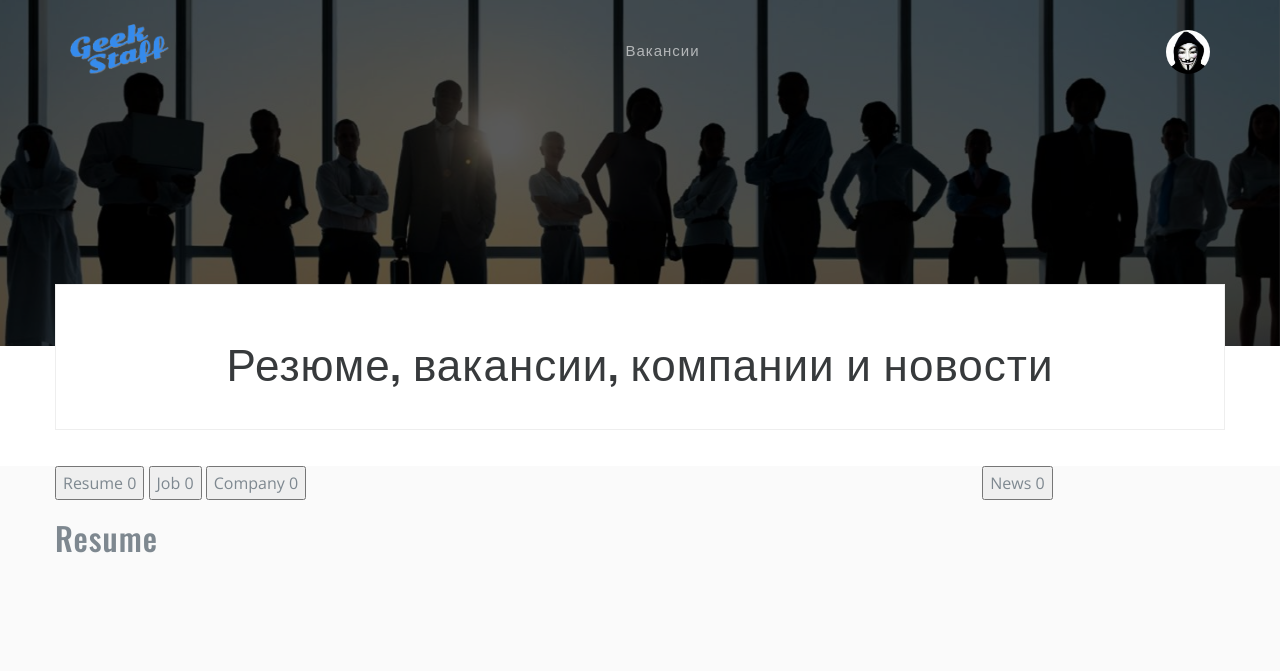
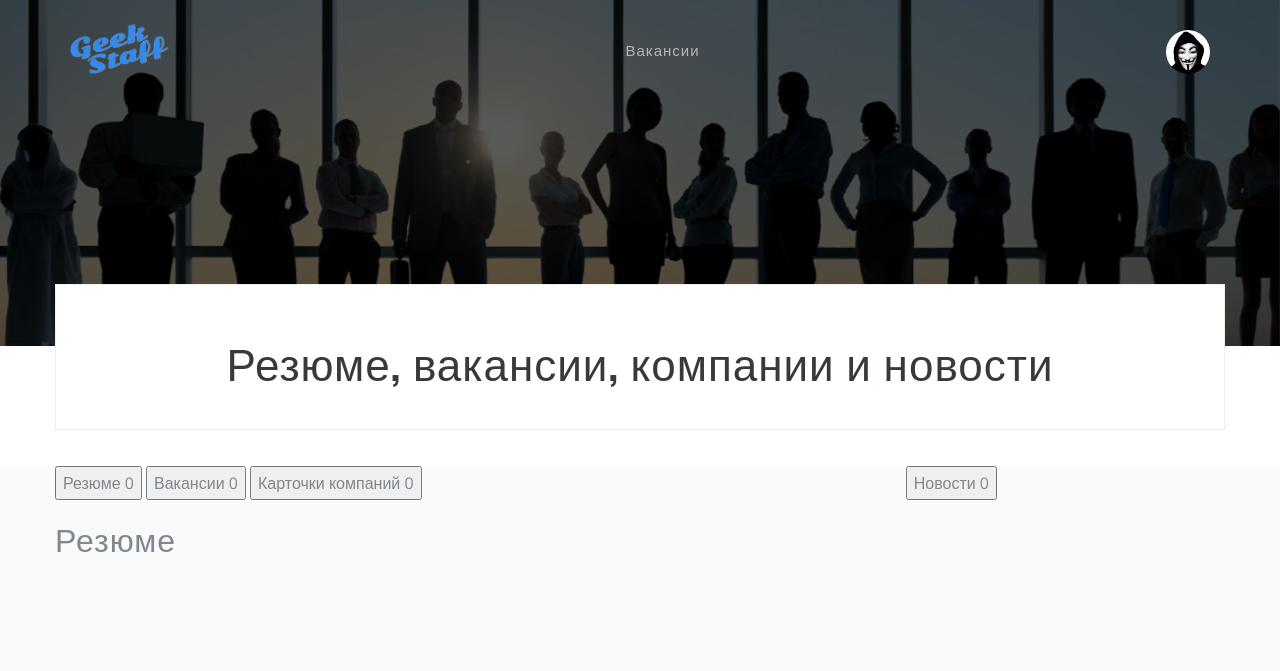
Before and after one commit to Levkrs/djangotraining, a Django app: page /moder/ in a window 1280 px wide. Shown: the top 671 px of the page. Run offline with Django 3.2, Linux system fonts and the light colour scheme; the visitor is signed in with stand-in values (Sample User, id 1); data that the repository does not hold is empty; some libraries are stand-ins or nearby versions.

Commit message:
Кабинет модератора. заменил надписи на русские

```diff
--- a/static/css/style.css
+++ b/static/css/style.css
@@ -145,7 +145,7 @@ textarea {
 }
 
 button.news {
-    margin-left: 42em;
+    margin-left: 30em;
 }
 
 .search-form {
--- a/templates/moderapp/moder_main_page.html
+++ b/templates/moderapp/moder_main_page.html
@@ -19,23 +19,23 @@
 
                     <div class="tab">
                         <button class="tablinks" onclick="openCity(event, 'Resume')">
-                            Resume {{ resume_for_aprove.count }}
+                            Резюме {{ resume_for_aprove.count }}
                         </button>
                         <button class="tablinks" onclick="openCity(event, 'Job')">
-                            Job {{ job_for_aprove.count }}
+                            Вакансии {{ job_for_aprove.count }}
                         </button>
                         <button class="tablinks" onclick="openCity(event, 'Company')">
-                            Company {{ company_for_aprove.count }}
+                            Карточки компаний {{ company_for_aprove.count }}
                         </button>
                         <button class="tablinks news" onclick="openCity(event, 'News')">
-                            News {{ news.count }}
+                            Новости {{ news.count }}
                         </button>
                     </div>
 
                     <!-- Tab content -->
 
                     <div id="Resume" class="tabcontent">
-                        <h3>Resume</h3>
+                        <h3>Резюме</h3>
                         <span>
                             {% for resume in resume_for_aprove %}
                                 <div class="col-xs-12">
@@ -52,7 +52,7 @@
                     </div>
 
                     <div id="Job" class="tabcontent" style="display: none">
-                        <h3>Job</h3>
+                        <h3>Вакансии</h3>
                         <span>
                             {% for job in job_for_aprove %}
                                 <div class="col-xs-12">
@@ -69,7 +69,7 @@
                     </div>
 
                     <div id="Company" class="tabcontent" style="display: none">
-                        <h3>Company</h3>
+                        <h3>Карточки компаний </h3>
                         <span>
                             {% for company in company_for_aprove %}
                                 <div class="col-xs-12">
@@ -86,8 +86,8 @@
                     </div>
 
                     <div id="News" class="tabcontent" style="display: none">
-                        <h3>News</h3>
-                        <button><a href="{% url 'moderapp:add_news' %}">Add news</a></button>
+                        <h3>Новости</h3>
+                        <button><a href="{% url 'moderapp:add_news' %}">Добавить новость</a></button>
                         <span>
                             {% for item in news %}
                                 <div class="col-xs-12">
```
